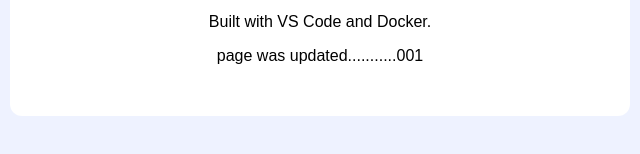
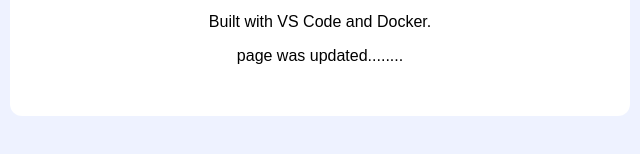
Before and after one commit to SanGit1999/nginxProject, a plain HTML site: page index.html in a window 1280 px wide. Shown: the part 224-378 px from the top of the page, 320-960 px from the left. Drawn offline with Linux system fonts and the light colour scheme.

Commit message:
changes01

```diff
--- a/index.html
+++ b/index.html
@@ -27,7 +27,7 @@
         <h1>My First DevOps Project!</h1>
         <p>This website is running inside a Docker container.</p>
         <p>Built with VS Code and Docker.</p>
-        <p>page was updated...........001</p>
+        <p>page was updated........</p>
     </div>
 </body>
 </html>
```
